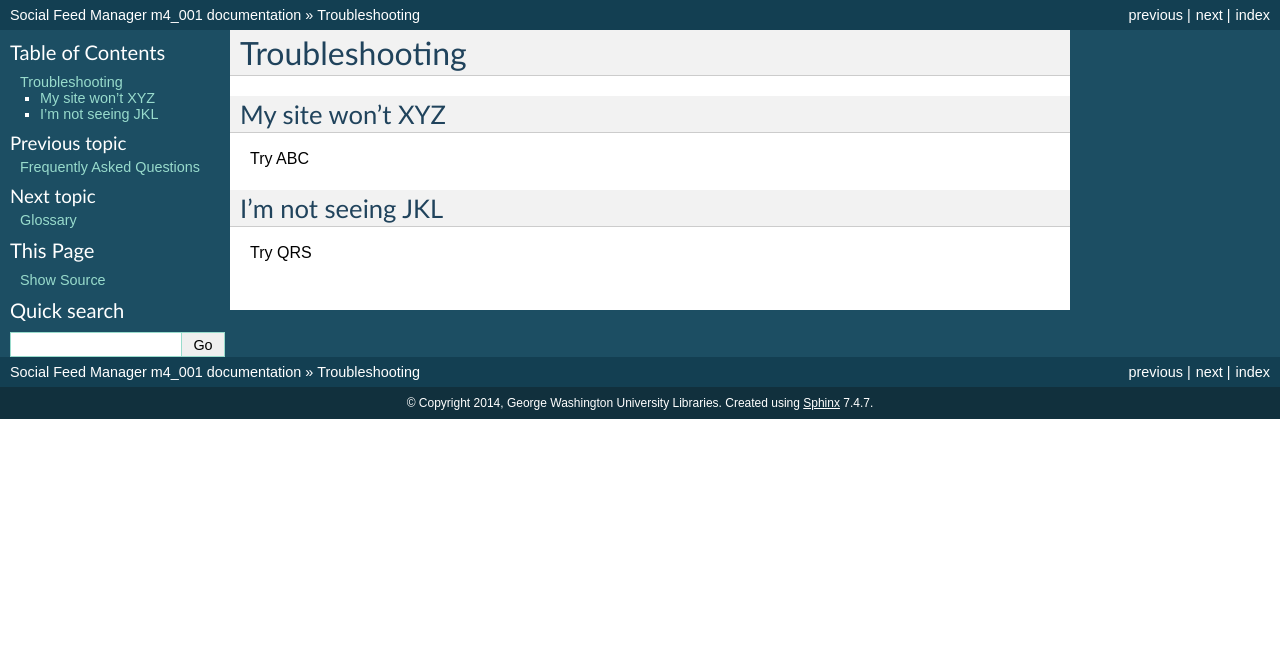
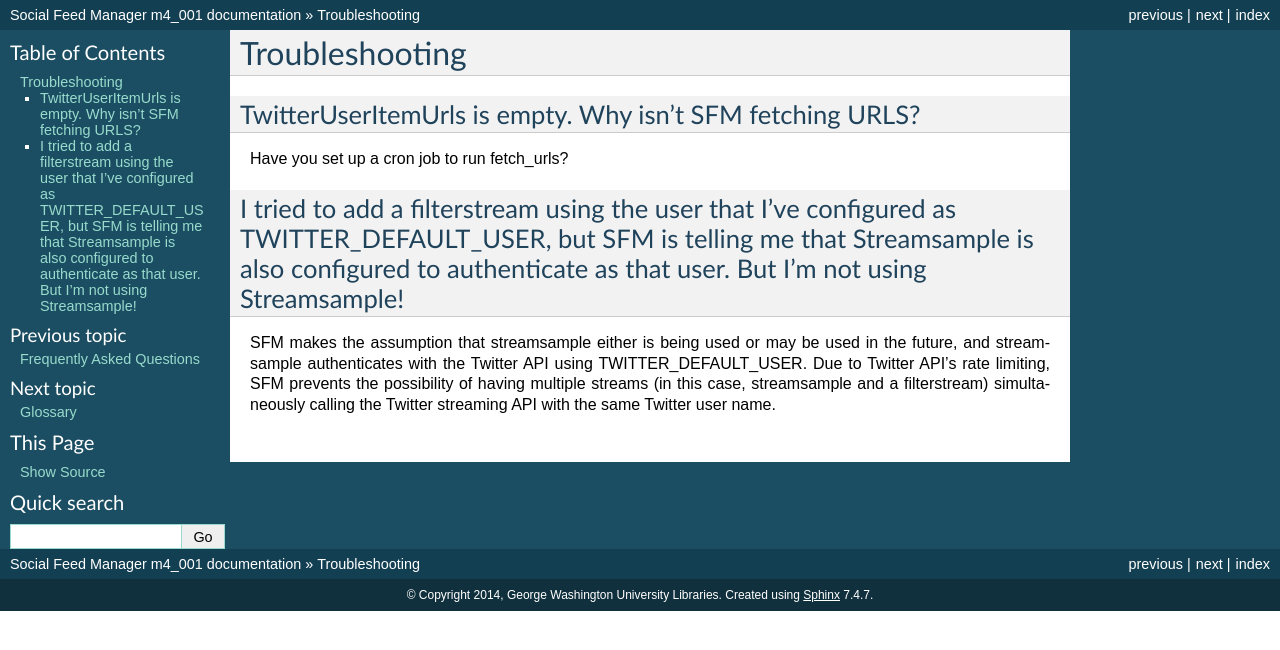
Before and after one commit to gwu-libraries/social-feed-manager, a Sphinx documentation site: the page built from docs/troubleshooting.rst, in a window 1280 px wide. Shown: the top 650 px of the page. Built offline with Sphinx 7.4.7, drawn with Linux system fonts in a browser that asks for light colours.

Commit message:
Broke out troubleshooting as a separate file

```diff
--- a/docs/troubleshooting.rst
+++ b/docs/troubleshooting.rst
@@ -3,14 +3,17 @@
 Troubleshooting
 ===============
 
+TwitterUserItemUrls is empty.  Why isn't SFM fetching URLS?
+-----------------------------------------------------------
 
-My site won't XYZ
------------------
-
-Try ABC
+Have you set up a cron job to run fetch_urls?
 
 
-I'm not seeing JKL
-------------------
+I tried to add a filterstream using the user that I've configured as TWITTER_DEFAULT_USER, but SFM is telling me that Streamsample is also configured to authenticate as that user.  But I'm not using Streamsample!
+--------------------------------------------------------------------------------------------------------------------------------------------------------------------------------------------------------------------
 
-Try QRS
+SFM makes the assumption that streamsample either is being used or may be
+used in the future, and streamsample authenticates with the Twitter API using
+TWITTER_DEFAULT_USER.  Due to Twitter API's rate limiting, SFM prevents
+the possibility of having multiple streams (in this case, streamsample and a
+filterstream) simultaneously calling the Twitter streaming API with the same Twitter user name.
```
